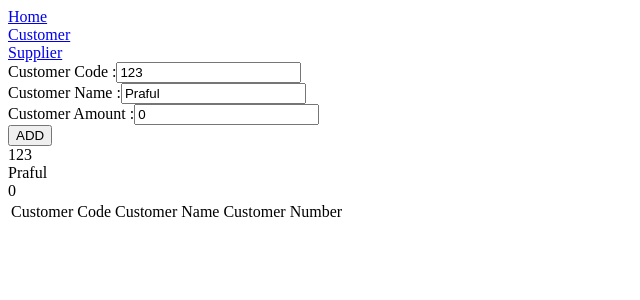
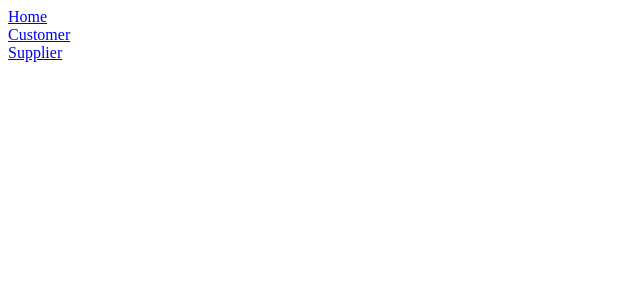
Before and after one commit to prafulhk/AngularLearning, an Angular app in the folder myFirstApp/: page /Customer in a window 1280 px wide. Shown: the top 300 px of the page, without its empty margins (0-640 px from the left). Built offline with nearby package versions, Linux system fonts and the light colour scheme.

Commit message:
Lazy loading implementation

```diff
--- a/myFirstApp/src/CustomerApp/home/masterPage/masterpage.component.html
+++ b/myFirstApp/src/CustomerApp/home/masterPage/masterpage.component.html
@@ -1,5 +1,5 @@
 <!-- <p>Master Page works!</p> -->
 <a [routerLink]="['Home']">Home</a><br>
-<a [routerLink]="['Customer']">Customer</a><br>
-<a [routerLink]="['Supplier']">Supplier</a><br>
+<a [routerLink]="['Customer/Add']">Customer</a><br>
+<a [routerLink]="['Supplier/Add']">Supplier</a><br>
 <router-outlet></router-outlet>
--- /dev/null
+++ b/myFirstApp/src/CustomerApp/routing/customer-app-customer-routing.module.ts
@@ -0,0 +1,20 @@
+import { NgModule } from '@angular/core';
+import { CommonModule } from '@angular/common';
+import { CustomerComponent } from "../customer/customer.component";
+import { RouterModule } from '@angular/router';
+
+export const customerRoutes = [
+  { path: 'Add', component: CustomerComponent },
+];
+
+@NgModule({
+  declarations: [],
+  imports: [
+    CommonModule,
+    RouterModule.forChild(customerRoutes),
+  ],
+  exports:[RouterModule]
+})
+export class CustomerRoutingModule {
+
+}
--- /dev/null
+++ b/myFirstApp/src/CustomerApp/routing/customer-app-supplier-routing.module.ts
@@ -0,0 +1,20 @@
+import { NgModule } from '@angular/core';
+import { CommonModule } from '@angular/common';
+import { SupplierComponent } from "../supplier/supplier.component";
+import { RouterModule } from '@angular/router';
+
+export const supplierRoutes = [
+  { path: 'Add', component: SupplierComponent },
+];
+
+@NgModule({
+  declarations: [],
+  imports: [
+    CommonModule,
+    RouterModule.forChild(supplierRoutes),
+  ],
+  exports:[RouterModule]
+})
+export class SupplierRoutingModule {
+
+}
```
Also changed, not shown: myFirstApp/src/CustomerApp/CustomerApp.Mainmodule.ts (+9 -9 lines), myFirstApp/src/CustomerApp/customer/CustomerApp.Customermodule.ts (added, +20 -0 lines), myFirstApp/src/CustomerApp/home/CustomerApp.Homemodule.ts (added, +21 -0 lines), myFirstApp/src/CustomerApp/routing/customer-app-main-routing.module.ts (renamed from myFirstApp/src/CustomerApp/customer-app-routing/customer-app-routing.module.ts, +5 -6 lines), myFirstApp/src/CustomerApp/supplier/CustomerApp.Suppliermodule.ts (added, +21 -0 lines).
